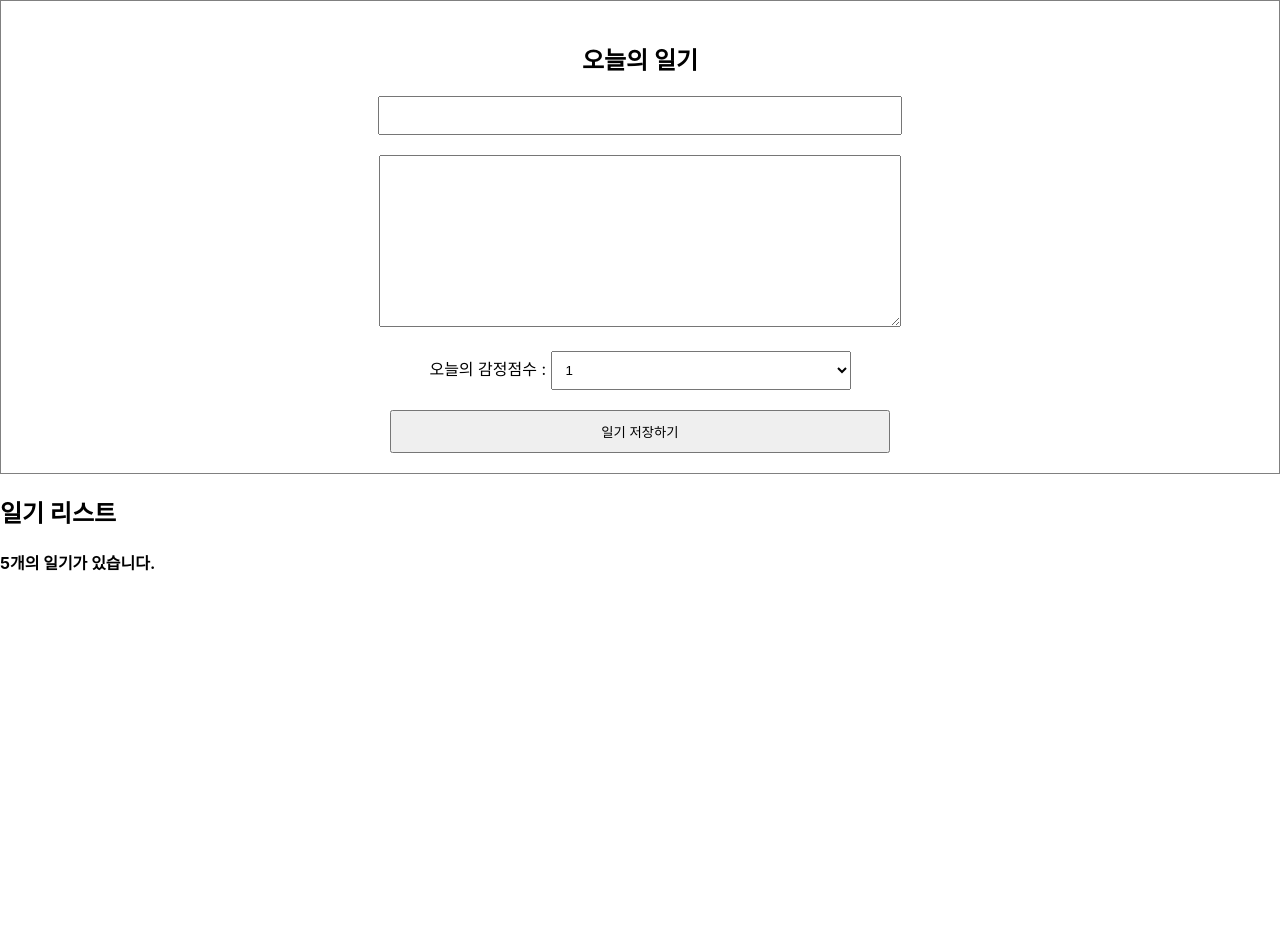
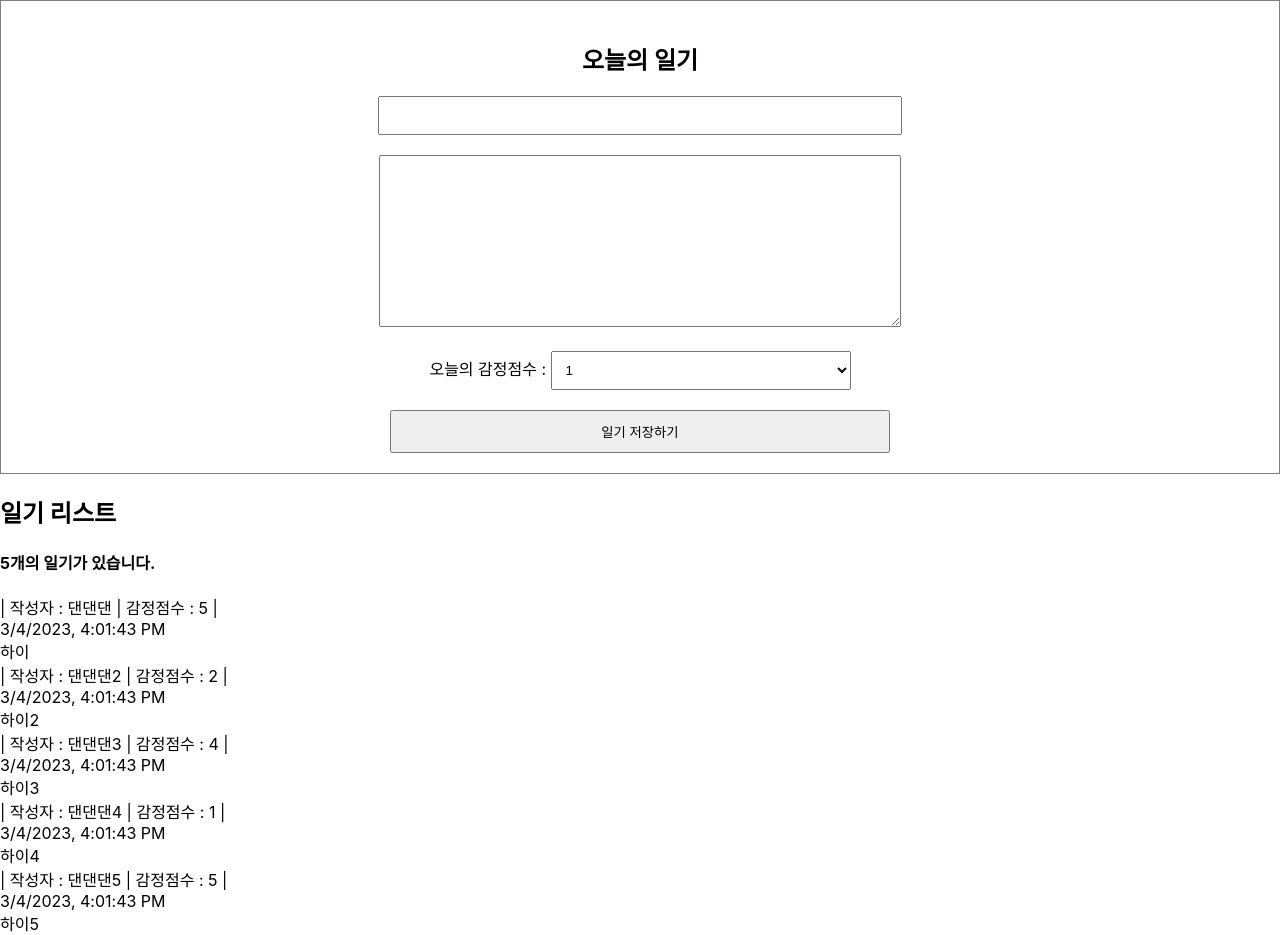
Before and after one commit to Kimwonkyu/reactfordiary, a React (Create React App) app: page / in a window 1280 px wide. Before the commit the page ends 800 px from the top, so only its background shows below. Built offline with nearby package versions, Linux system fonts and the light colour scheme.

Commit message:
22. DiaryItem.js 안에 구체적인 내용을 작성

```diff
--- a/src/DiaryItem.js
+++ b/src/DiaryItem.js
@@ -1,5 +1,16 @@
-const DiaryItem = () =>{
-    return <div className="DiaryItem"></div>;
-}
+const DiaryItem = ({author, content, created_date, emotion, id}) =>{
+    return(
+        <div className="DiaryItem">
+            <div className="Info">
+              <span className="author_info">
+                  | 작성자 : {author} | 감정점수 : {emotion} |
+              </span>
+              <br/>
+               <span className="date">{new Date(created_date).toLocaleString()}</span>
+            </div>
+            <div className="content">{content}</div>
+        </div>
+    );
+};
 
 export default DiaryItem;
```
